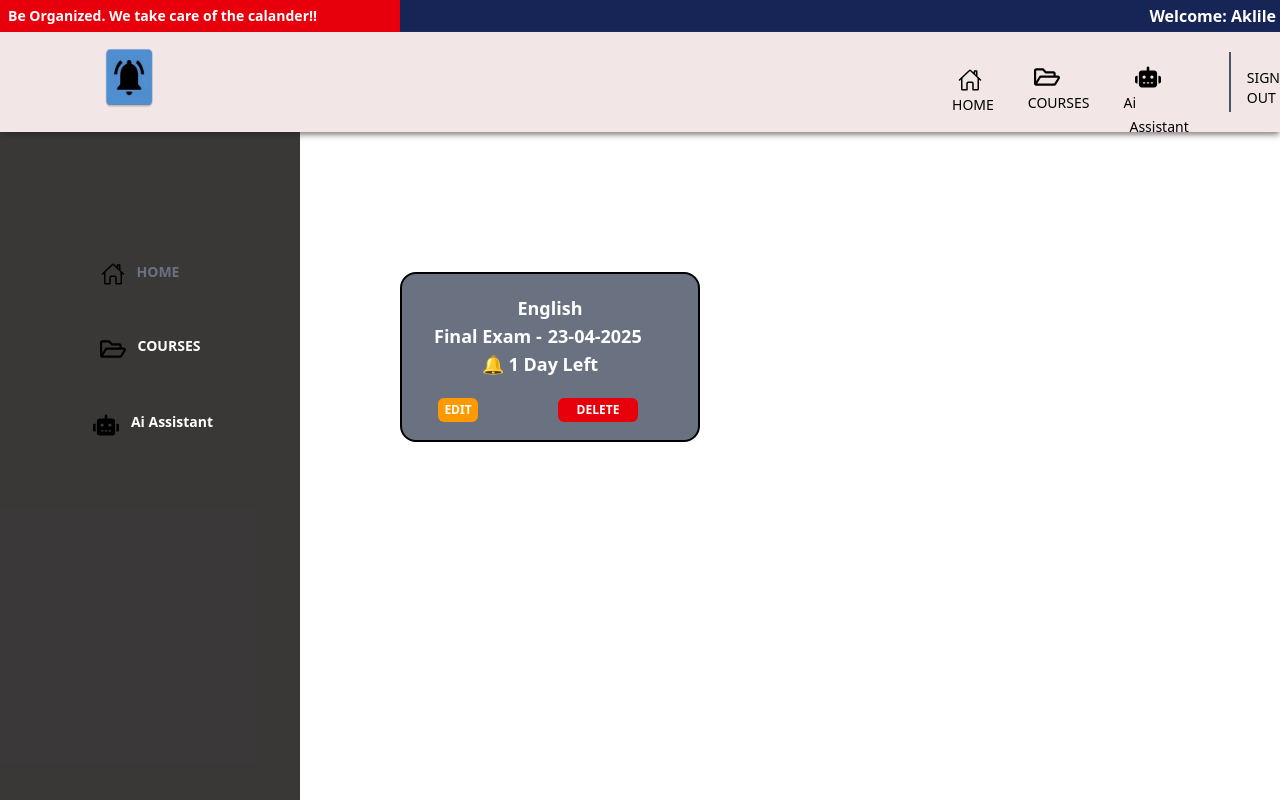
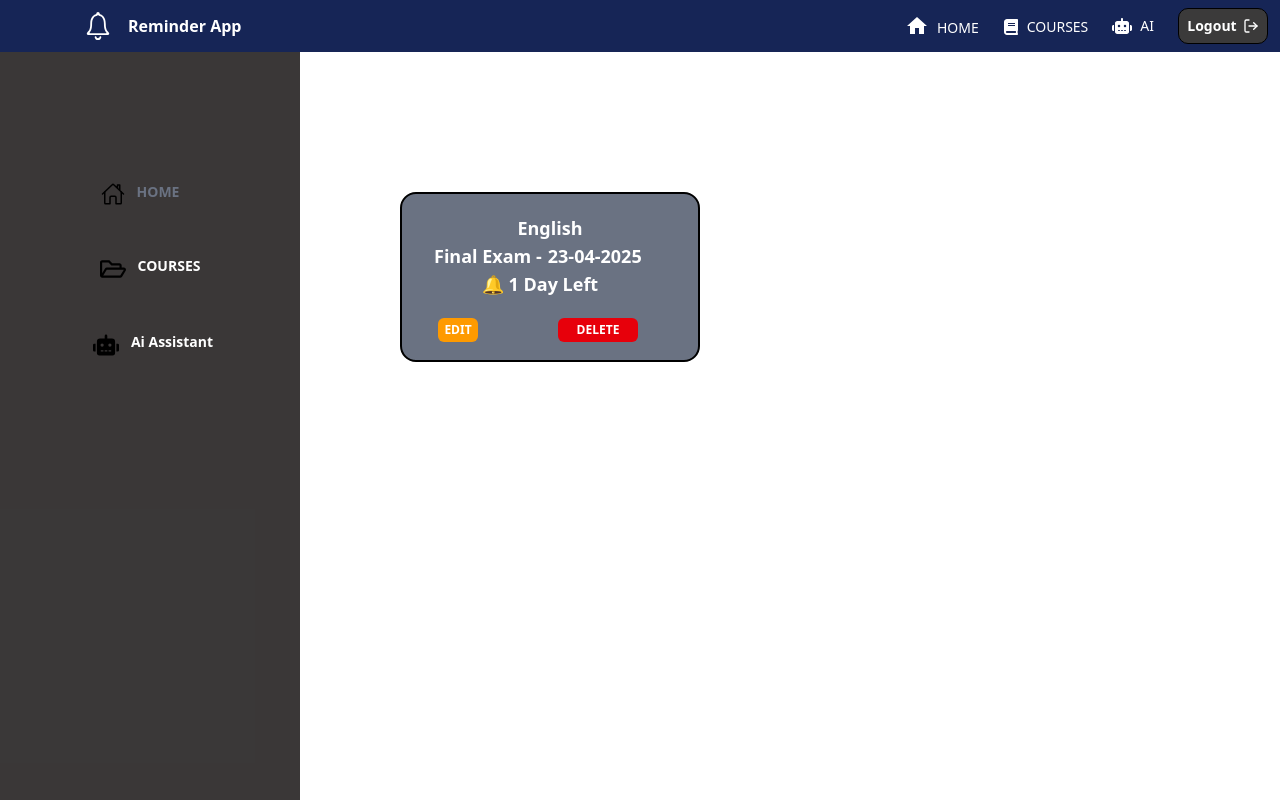
Before and after one commit to Aklile612/Reminder-App, a React (Vite) app: page / in a window 1280 px wide. Shown: the top 800 px of the page. Built offline with nearby package versions, Linux system fonts and the light colour scheme.

Commit message:
updated the header

```diff
--- a/src/Components/Header/Header.jsx
+++ b/src/Components/Header/Header.jsx
@@ -2,50 +2,57 @@ import React from 'react'
 import icon from "../../assets/icon.webp"
 import { Link } from 'react-router-dom'
 import { IoHomeOutline } from "react-icons/io5";
-import { FaRegFolderOpen } from "react-icons/fa";
+import { FaBook, FaRegFolderOpen } from "react-icons/fa";
 import ai from "../../assets/ai.png"
 import { FaRobot } from "react-icons/fa6";
+import { IoIosNotificationsOutline } from 'react-icons/io';
+import { MdHome } from 'react-icons/md';
+import { LuLogOut } from 'react-icons/lu';
 
 
 
 const Header = () => {
   return (
     <div >
-      <div className='flex bg-blue-950 md:h-8  justify-between items-center'>
-        <div className='flex bg-red-600 w-[400px] md:h-8 items-center'>
-          <span className='md:ml-2 text-white font-bold text-sm'>Be Organized. We take care of the calander!!</span>
+      <div className='flex bg-blue-950 md:h-13  justify-between items-center'>
+        <div className='flex md:gap-3'>
+          <div className='text-white text-4xl md:ml-[80px]'>
+            <IoIosNotificationsOutline />
           </div>
-        <div className='justify-end'>
-          <span className='md:mr-1 text-white font-bold'>Welcome: Aklile</span>
+          <div className='flex items-center'>
+            <span className='text-white font-bold '>Reminder App</span>
           </div>
         </div>
-      <div className='flex bg-[#f2e6e6] z-20 shadow-md shadow-[#968e8e] h-[50px] md:h-[100px]'>
-        <Link className='ml-[20px] md:ml-[100px] pt-1 md:pt-2.5 '>
-            <img src={icon} alt="icon" className='h-[40px] md:h-[70px] ' />
+        <div className=''>
+          <div className='flex justify-center text-center items-center md:gap-6 md:mr-3'>
+            <div className=''>
+                <Link to='/' className='group flex md:gap-2 text-white hover:text-blue-700 transition-colors'>
+                    <MdHome className='text-2xl '/>
+                    <span className='  text-sm md:mt-1'  >HOME</span>
                 </Link>
+            </div>
             <div>
-            <div className='flex  gap-10 '>
-                <Link to='/' className='group  hover:text-blue-700 transition-colors ml-[800px] mt-9  '>
-                    <IoHomeOutline className='text-2xl'/>
-                    <span className='-ml-1.5 text-sm'>HOME</span>
+                <Link to='/courses' className='group flex md:gap-2 text-white hover:text-blue-700 transition-colors '>
+                    <FaBook className=' md:mt-1'/>
+                    <span className='text-sm  md:mt-0.5'>COURSES</span>
                 </Link>
-                <Link to='/courses' className='group  hover:text-blue-700 transition-colors mt-8'>
-                    <FaRegFolderOpen className='text-[26px]'/>
-                    <span className='-ml-1.5 text-sm'>COURSES</span>
+            </div>
+          <div>
+            <Link to='/aipage' className='group flex md:gap-2 text-white hover:text-blue-700 transition-colors '>
+              <FaRobot className=' text-[20px]'/>
+              <span className=' text-sm'>AI</span>
             </Link>
+          </div>
 
-                <Link to='/aipage' className='group  hover:text-blue-700 transition-colors mt-8'>
-                  <FaRobot className='text-[26px] md:ml-1.5 ' />
-                  <span className='-ml-1.5 text-sm'>Ai Assistant</span>
-                </Link>
-                <div className='border-gray-600 border-l-2 h-15 mt-5 '></div>
-                <Link to="/signout" className='text-sm mt-9 -ml-6 hover:text-blue-700 transition-colors'>
-                  SIGN OUT
-                </Link>
+          <div className='md:w-[90px] md:h-9 bg-[#3b3a3a] rounded-[10px] flex gap-1.5 hover:ease-out hover:scale-110 transition-all  justify-center items-center border-[1px]'>
 
+              <span className='text-white font-bold text-sm'>Logout</span>
+              <LuLogOut className='text-white' />
           </div>
           </div>
         </div>
+      </div>
+
       </div>
   )
 }
```
Lines whose indentation alone changed are shown as unchanged.
